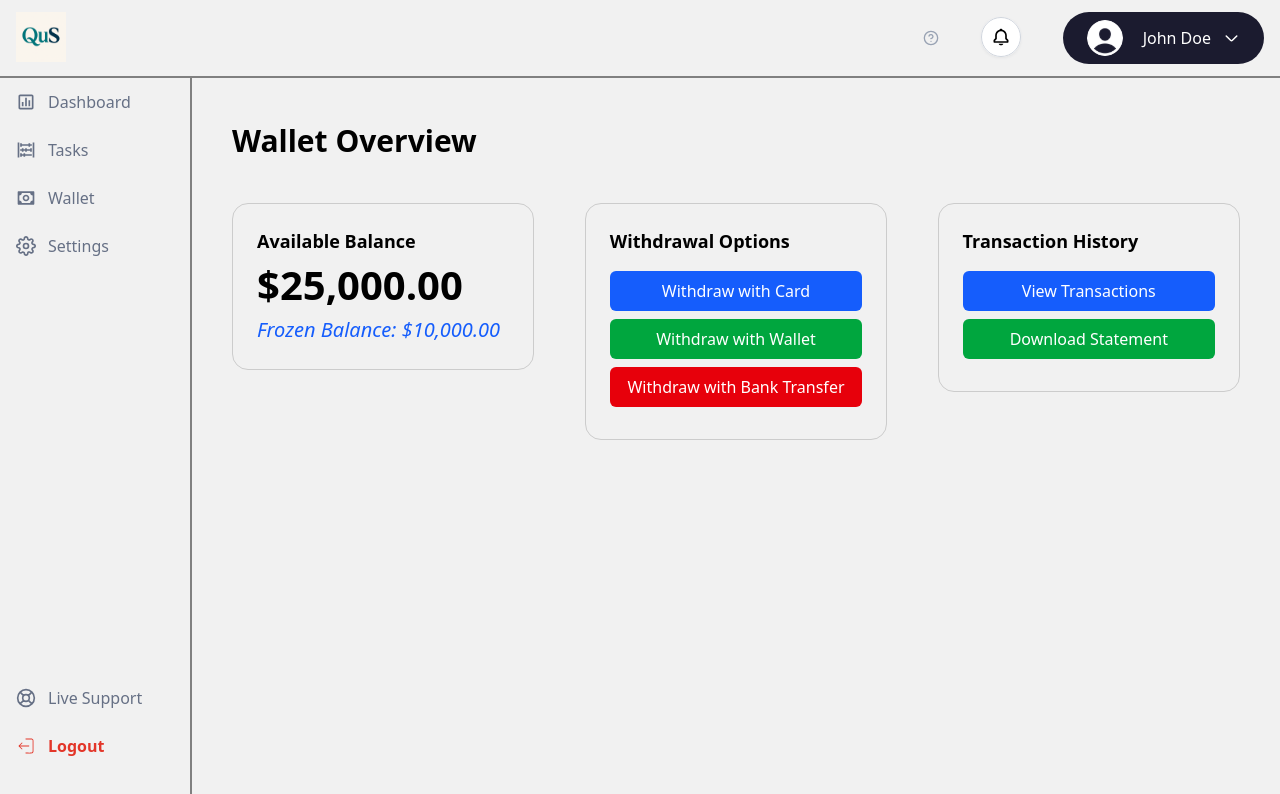
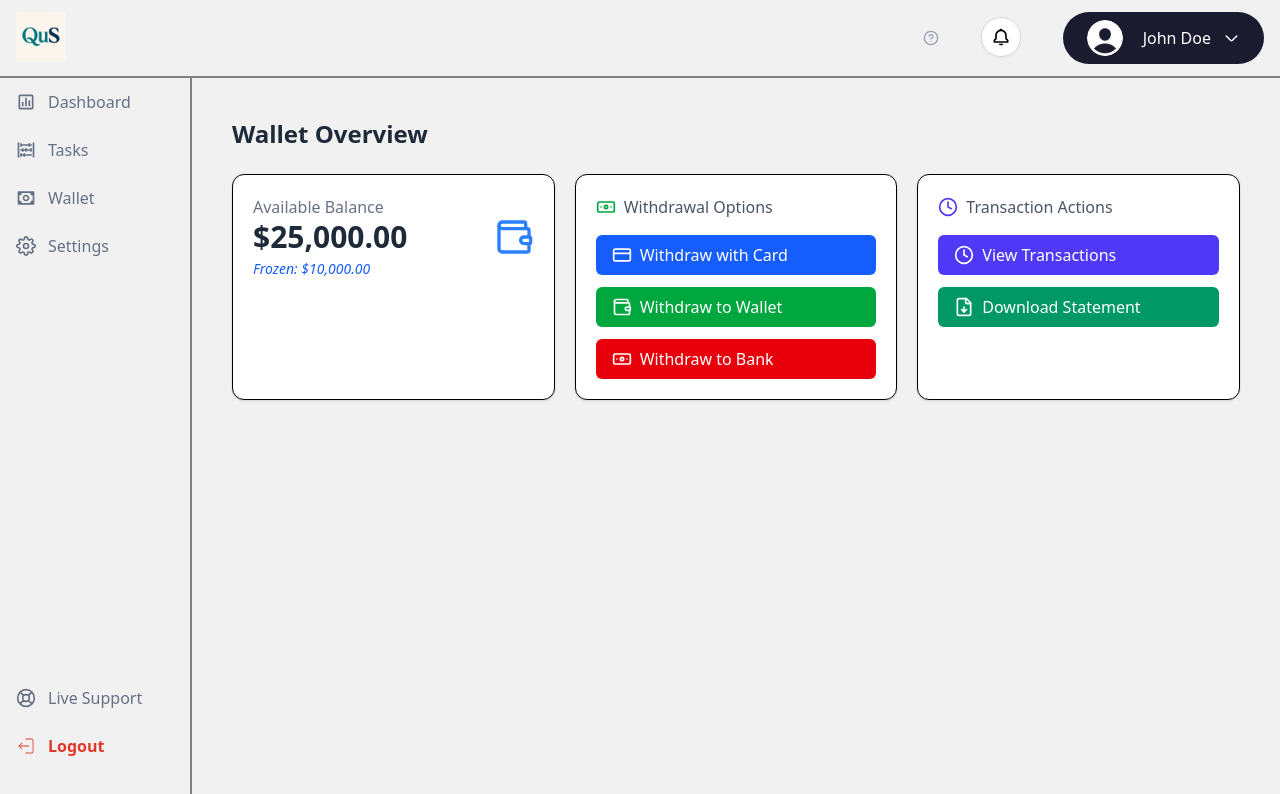
Before and after one commit to Frokesy/qus, a React (Vite) app: page /wallet in a window 1280 px wide. Shown: the top 794 px of the page. Built offline with nearby package versions, Linux system fonts and the light colour scheme.

Commit message:
modified wallet page

```diff
--- a/src/pages/wallet/index.tsx
+++ b/src/pages/wallet/index.tsx
@@ -1,44 +1,67 @@
+import { Wallet, Banknote, CreditCard, FileDown, Clock } from "lucide-react";
 import MainContainer from "../../components/containers/MainContainer";
 
-const Wallet = () => {
+const WalletPage = () => {
   return (
     <MainContainer>
-      <h2 className="text-[30px] font-semibold">Wallet Overview</h2>
-      <div className="flex justify-between items-baseline">
-        <div className="w-[30%] flex flex-col border border-[#ccc] rounded-2xl mt-10 p-6">
-          <span className="text-[18px] font-semibold">Available Balance</span>
-          <span className="text-[40px] font-semibold">$25,000.00</span>
-          <span className="italic text-blue-600 text-[20px]">
-            Frozen Balance: $10,000.00
-          </span>
+      <div className="space-y-6">
+        {/* Header */}
+        <h2 className="text-2xl font-semibold text-gray-800">
+          Wallet Overview
+        </h2>
+
+        <div className="grid grid-cols-1 md:grid-cols-2 xl:grid-cols-3 gap-5">
+          <div className="bg-white border rounded-xl p-5 shadow-sm hover:shadow-md transition">
+            <div className="flex items-center justify-between">
+              <div>
+                <h3 className="text-base text-gray-500">Available Balance</h3>
+                <p className="text-3xl font-bold text-gray-800">$25,000.00</p>
+                <p className="mt-1 text-sm italic text-blue-600">
+                  Frozen: $10,000.00
+                </p>
+              </div>
+              <Wallet className="w-10 h-10 text-blue-500" />
+            </div>
           </div>
 
-        {/* Withdrawal options */}
-        <div className="w-[30%] flex flex-col border border-[#ccc] rounded-2xl mt-10 p-6">
-          <span className="text-[18px] font-semibold">Withdrawal Options</span>
-          <div className="flex flex-col mt-4">
-            <button className="bg-blue-600 text-white px-4 py-2 rounded-md mb-2">
+          {/* Withdrawal Options */}
+          <div className="bg-white border rounded-xl p-5 shadow-sm hover:shadow-md transition">
+            <h3 className="text-base font-medium text-gray-600 mb-4 flex items-center gap-2">
+              <Banknote className="w-5 h-5 text-green-600" />
+              Withdrawal Options
+            </h3>
+            <div className="space-y-3">
+              <button className="flex items-center gap-2 w-full bg-blue-600 text-white px-4 py-2 rounded-md hover:bg-blue-700 transition">
+                <CreditCard className="w-5 h-5" />
                 Withdraw with Card
               </button>
-            <button className="bg-green-600 text-white px-4 py-2 rounded-md mb-2">
-              Withdraw with Wallet
+              <button className="flex items-center gap-2 w-full bg-green-600 text-white px-4 py-2 rounded-md hover:bg-green-700 transition">
+                <Wallet className="w-5 h-5" />
+                Withdraw to Wallet
               </button>
-            <button className="bg-red-600 text-white px-4 py-2 rounded-md mb-2">
-              Withdraw with Bank Transfer
+              <button className="flex items-center gap-2 w-full bg-red-600 text-white px-4 py-2 rounded-md hover:bg-red-700 transition">
+                <Banknote className="w-5 h-5" />
+                Withdraw to Bank
               </button>
             </div>
           </div>
 
-        {/* Transaction history */}
-        <div className="w-[30%] flex flex-col border border-[#ccc] rounded-2xl mt-10 p-6">
-          <span className="text-[18px] font-semibold">Transaction History</span>
-          <div className="flex flex-col mt-4">
-            <button className="bg-blue-600 text-white px-4 py-2 rounded-md mb-2">
+          {/* Transaction Actions */}
+          <div className="bg-white border rounded-xl p-5 shadow-sm hover:shadow-md transition">
+            <h3 className="text-base font-medium text-gray-600 mb-4 flex items-center gap-2">
+              <Clock className="w-5 h-5 text-indigo-600" />
+              Transaction Actions
+            </h3>
+            <div className="space-y-3">
+              <button className="flex items-center gap-2 w-full bg-indigo-600 text-white px-4 py-2 rounded-md hover:bg-indigo-700 transition">
+                <Clock className="w-5 h-5" />
                 View Transactions
               </button>
-            <button className="bg-green-600 text-white px-4 py-2 rounded-md mb-2">
+              <button className="flex items-center gap-2 w-full bg-emerald-600 text-white px-4 py-2 rounded-md hover:bg-emerald-700 transition">
+                <FileDown className="w-5 h-5" />
                 Download Statement
               </button>
+            </div>
           </div>
         </div>
       </div>
@@ -46,4 +69,4 @@ const Wallet = () => {
   );
 };
 
-export default Wallet;
+export default WalletPage;
```
Lines whose indentation alone changed are shown as unchanged.
